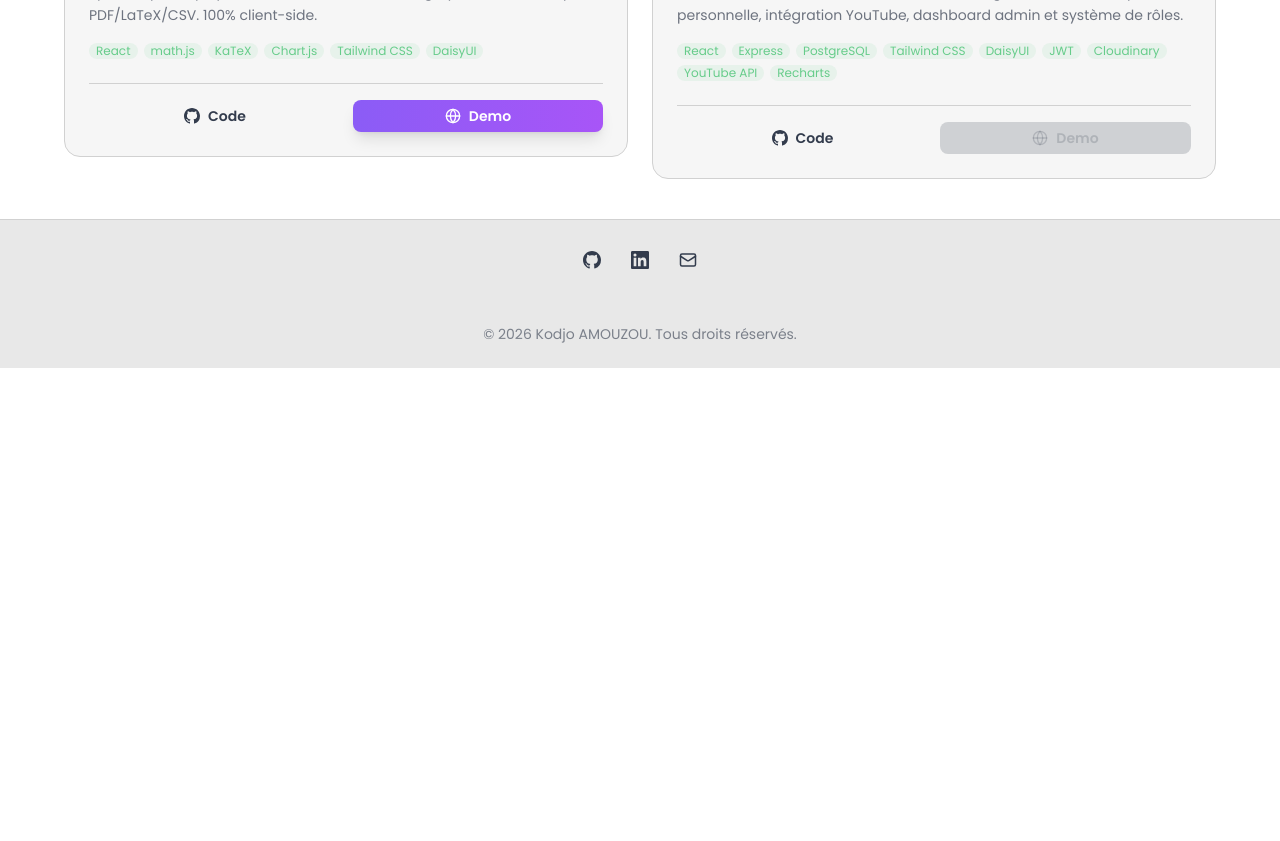
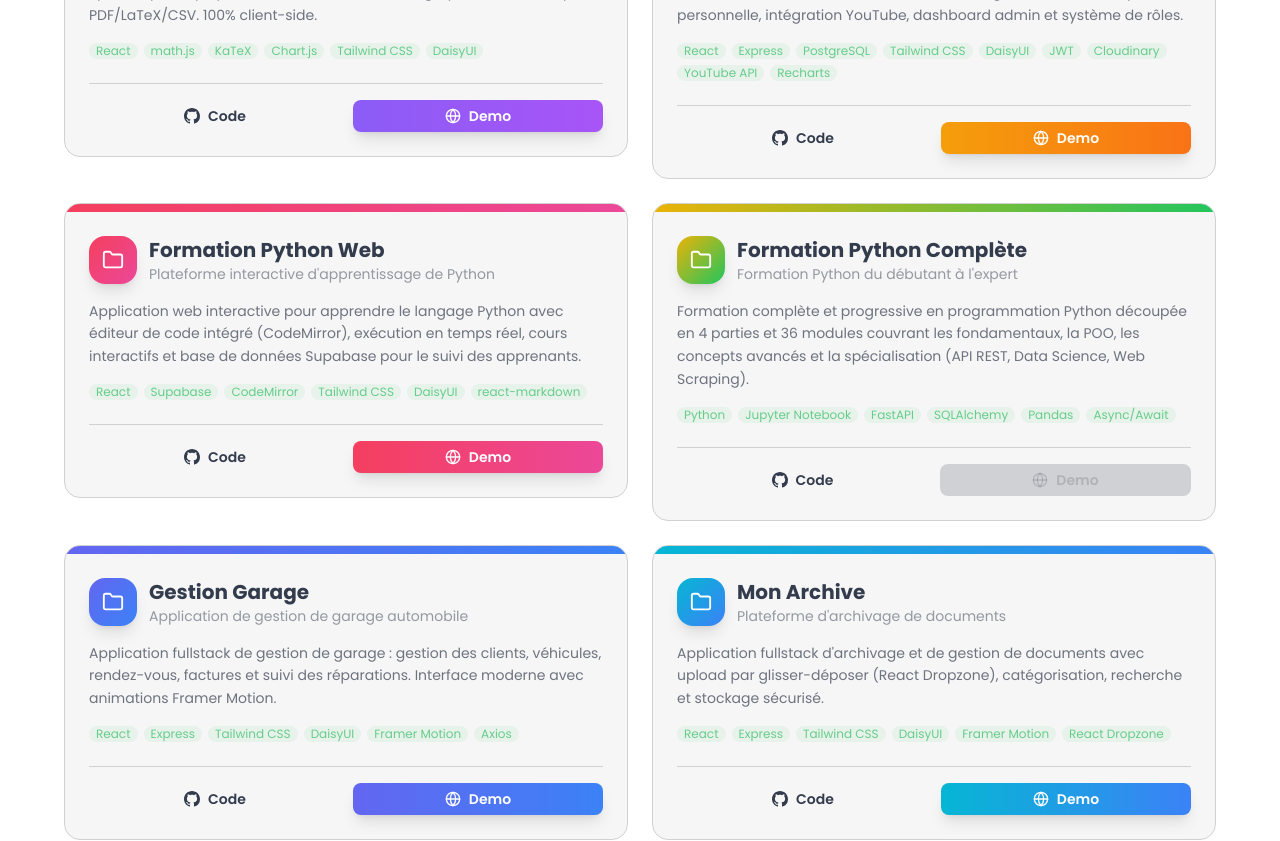
Before and after one commit to AMOUZOU-Kodjo/portfolio-amouzou-ReactJs, a React (Vite) app in the folder Portfolio/: page /projects in a window 1280 px wide. Shown: the part 700-1541 px from the top of the page. Before the commit the page ends 1068 px from the top, so only its background shows below. Built offline with nearby package versions, Linux system fonts and the light colour scheme; no server answers.

Commit message:
feat: add 4 new projects and SiteVideo demo link

```diff
--- a/Portfolio/src/pages/Cv.jsx
+++ b/Portfolio/src/pages/Cv.jsx
@@ -58,6 +58,10 @@ const projects = [
   { name: "ETDV Église", desc: "Site web officiel avec dashboard admin", tech: "React, Express, PostgreSQL, Cloudinary", url: "https://github.com/AMOUZOU-Kodjo/eglise-etdv" },
   { name: "MathFunc Studio", desc: "Étude de fonctions mathématiques", tech: "React, math.js, KaTeX, Chart.js", url: "https://github.com/AMOUZOU-Kodjo/Etude-de-fonctions" },
   { name: "SiteVideo", desc: "Gestion et vente de contenu multimédia", tech: "React, Express, PostgreSQL, JWT, Cloudinary", url: "https://github.com/AMOUZOU-Kodjo/sitevideo" },
+  { name: "Formation Python Web", desc: "Plateforme interactive d'apprentissage de Python", tech: "React, Supabase, CodeMirror, Tailwind CSS", url: "https://github.com/AMOUZOU-Kodjo/formation-python-web" },
+  { name: "Formation Python Complète", desc: "Formation Python du débutant à l'expert (36 modules)", tech: "Python, Jupyter Notebook, FastAPI, Data Science", url: "https://github.com/AMOUZOU-Kodjo/FormationCompleteProgrammationPython" },
+  { name: "Gestion Garage", desc: "Application de gestion de garage automobile", tech: "React, Express, Tailwind CSS, Framer Motion", url: "https://github.com/AMOUZOU-Kodjo/garage" },
+  { name: "Mon Archive", desc: "Plateforme d'archivage de documents", tech: "React, Express, Tailwind CSS, React Dropzone", url: "https://github.com/AMOUZOU-Kodjo/Mon-archive" },
 ];
 
 function AnimatedSection({ children, className = "", delay = 0 }) {
--- a/Portfolio/src/pages/Projects.jsx
+++ b/Portfolio/src/pages/Projects.jsx
@@ -35,8 +35,44 @@ const projects = [
     desc: "Plateforme fullstack de gestion et vente de contenu numérique (vidéos, PDF, audio) avec authentification JWT, catalogue filtré, bibliothèque personnelle, intégration YouTube, dashboard admin et système de rôles.",
     techs: ["React", "Express", "PostgreSQL", "Tailwind CSS", "DaisyUI", "JWT", "Cloudinary", "YouTube API", "Recharts"],
     github: "https://github.com/AMOUZOU-Kodjo/sitevideo",
+    demo: "https://savoirbox.vercel.app/",
+    gradient: "from-amber-500 to-orange-500",
+  },
+  {
+    title: "Formation Python Web",
+    subtitle: "Plateforme interactive d'apprentissage de Python",
+    desc: "Application web interactive pour apprendre le langage Python avec éditeur de code intégré (CodeMirror), exécution en temps réel, cours interactifs et base de données Supabase pour le suivi des apprenants.",
+    techs: ["React", "Supabase", "CodeMirror", "Tailwind CSS", "DaisyUI", "react-markdown"],
+    github: "https://github.com/AMOUZOU-Kodjo/formation-python-web",
+    demo: "https://formation-python-web.vercel.app",
+    gradient: "from-rose-500 to-pink-500",
+  },
+  {
+    title: "Formation Python Complète",
+    subtitle: "Formation Python du débutant à l'expert",
+    desc: "Formation complète et progressive en programmation Python découpée en 4 parties et 36 modules couvrant les fondamentaux, la POO, les concepts avancés et la spécialisation (API REST, Data Science, Web Scraping).",
+    techs: ["Python", "Jupyter Notebook", "FastAPI", "SQLAlchemy", "Pandas", "Async/Await"],
+    github: "https://github.com/AMOUZOU-Kodjo/FormationCompleteProgrammationPython",
     demo: null,
-    gradient: "from-amber-500 to-orange-500",
+    gradient: "from-yellow-500 to-green-500",
+  },
+  {
+    title: "Gestion Garage",
+    subtitle: "Application de gestion de garage automobile",
+    desc: "Application fullstack de gestion de garage : gestion des clients, véhicules, rendez-vous, factures et suivi des réparations. Interface moderne avec animations Framer Motion.",
+    techs: ["React", "Express", "Tailwind CSS", "DaisyUI", "Framer Motion", "Axios"],
+    github: "https://github.com/AMOUZOU-Kodjo/garage",
+    demo: "https://garage-auto-lemon.vercel.app",
+    gradient: "from-indigo-500 to-blue-500",
+  },
+  {
+    title: "Mon Archive",
+    subtitle: "Plateforme d'archivage de documents",
+    desc: "Application fullstack d'archivage et de gestion de documents avec upload par glisser-déposer (React Dropzone), catégorisation, recherche et stockage sécurisé.",
+    techs: ["React", "Express", "Tailwind CSS", "DaisyUI", "Framer Motion", "React Dropzone"],
+    github: "https://github.com/AMOUZOU-Kodjo/Mon-archive",
+    demo: "https://mon-archive.vercel.app",
+    gradient: "from-cyan-500 to-blue-500",
   },
 ];
 
```
